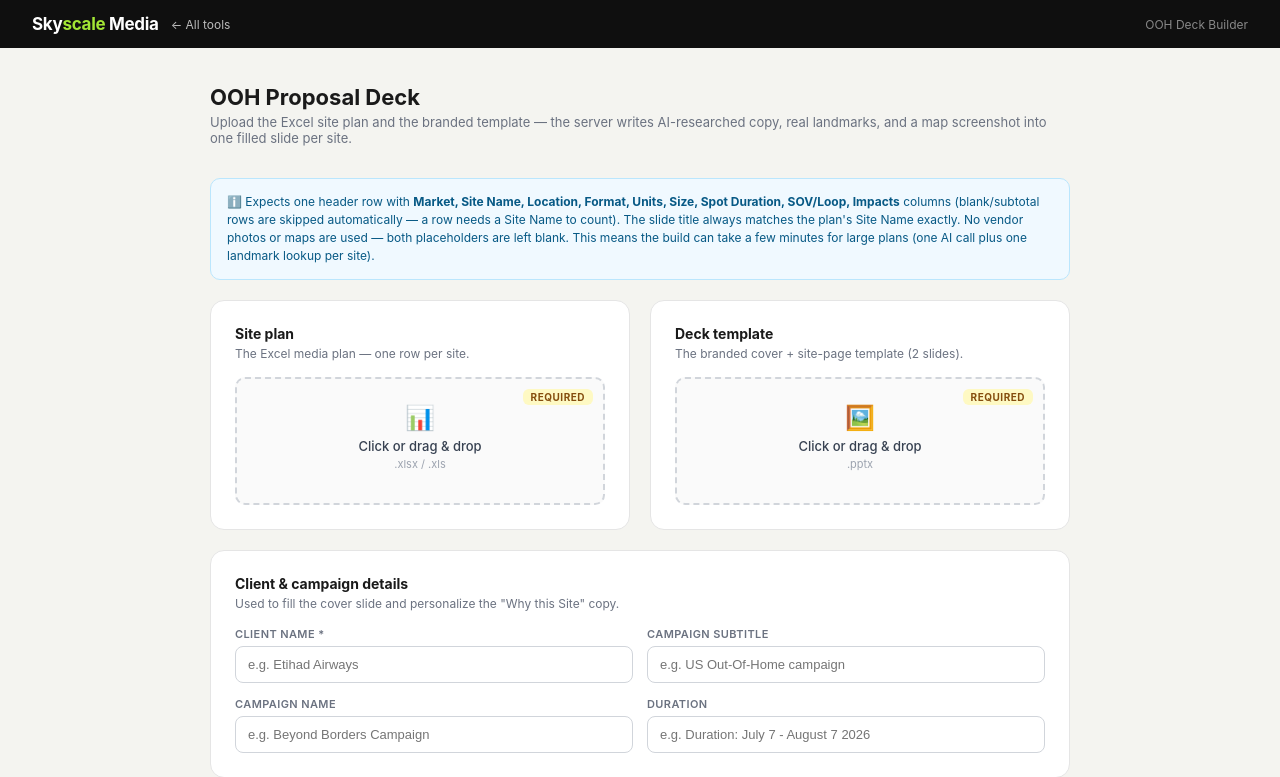
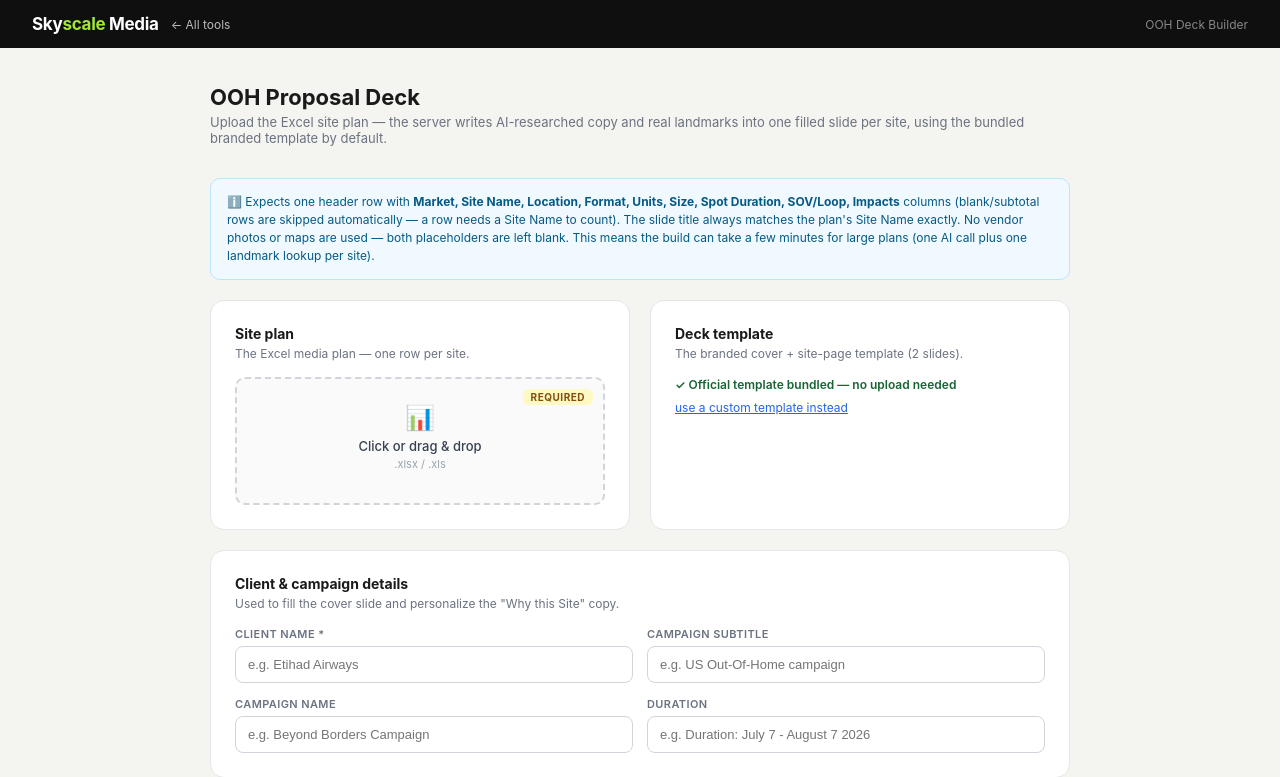
Before and after one commit to sergioabiad4-stack/etihad-ooh-creator-ppt, a Flask app: page /ooh-deck in a window 1280 px wide. Shown: the top 777 px of the page. Run offline with Flask 3, Linux system fonts and the light colour scheme; some libraries are stand-ins or nearby versions.

Commit message:
Bundle the deck template — no upload required by default
Adds assets/OOH_Deck_Template.pptx (the verified "ONE TIMES SQUARE"
template) as the default, matching the same bundled-template pattern the
CN print plan filler already uses. The template upload is now optional:
if omitted, the server uses the bundled file; uploading a custom .pptx
still overrides it for one-off campaigns that need a different deck.

Verified both paths end-to-end: building with no template file (falls
back to the bundled asset) and building with a custom upload (still
works as before).

Co-Authored-By: Claude <noreply@anthropic.com>

```diff
--- a/app.py
+++ b/app.py
@@ -1113,6 +1113,10 @@ def fill_cn_plan():
 _OOH_NS_A = 'http://schemas.openxmlformats.org/drawingml/2006/main'
 _OOH_NS_R = 'http://schemas.openxmlformats.org/officeDocument/2006/relationships'
 
+# Bundled default deck template — no upload needed unless the user wants a
+# different one for a specific campaign.
+OOH_DECK_TEMPLATE_PATH = BASE_DIR / "assets" / "OOH_Deck_Template.pptx"
+
 # Header text -> internal field name. Matched case-insensitively against the
 # Excel's header row, wherever that row happens to land (there's a Date/
 # Client/Campaign block above it).
@@ -1614,11 +1618,9 @@ def build_ooh_deck_route():
 
     if not excel_file or not excel_file.filename:
         return jsonify({'error': 'Excel site-plan file is required.'}), 400
-    if not template_file or not template_file.filename:
-        return jsonify({'error': 'Template file is required.'}), 400
     if not excel_file.filename.lower().endswith(('.xlsx', '.xls')):
         return jsonify({'error': 'Site plan must be .xlsx or .xls'}), 400
-    if not template_file.filename.lower().endswith('.pptx'):
+    if template_file and template_file.filename and not template_file.filename.lower().endswith('.pptx'):
         return jsonify({'error': 'Template must be a .pptx'}), 400
     if not client_name:
         return jsonify({'error': 'Client name is required.'}), 400
@@ -1628,7 +1630,10 @@ def build_ooh_deck_route():
     except Exception as e:
         return jsonify({'error': str(e)}), 400
 
-    template_bytes = template_file.read()
+    if template_file and template_file.filename:
+        template_bytes = template_file.read()
+    else:
+        template_bytes = OOH_DECK_TEMPLATE_PATH.read_bytes()
     job_id = uuid.uuid4().hex
     with jobs_lock:
         jobs[job_id] = {
--- a/templates/ooh_deck.html
+++ b/templates/ooh_deck.html
@@ -54,6 +54,10 @@ body{font-family:-apple-system,BlinkMacSystemFont,'Segoe UI',sans-serif;backgrou
 .progress-msg{font-size:12px;color:#6b7280}
 .btn-download{display:inline-flex;align-items:center;gap:7px;padding:11px 28px;border-radius:9px;font-size:14px;font-weight:700;cursor:pointer;border:none;background:#1f7a3c;color:#fff;text-decoration:none;margin-top:14px}
 .btn-download:hover{background:#166030}
+.tpl-note{font-size:12px;color:#6b7280;display:flex;align-items:center;gap:8px;flex-wrap:wrap}
+.tpl-note .ok{color:#166534;font-weight:600}
+.tpl-link{color:#2563eb;cursor:pointer;text-decoration:underline;font-size:12px}
+.tpl-clear{color:#dc2626;cursor:pointer;text-decoration:underline;font-size:12px}
 @media(max-width:600px){.grid{grid-template-columns:1fr}.field-grid{grid-template-columns:1fr}}
 </style>
 </head>
@@ -65,7 +69,7 @@ body{font-family:-apple-system,BlinkMacSystemFont,'Segoe UI',sans-serif;backgrou
 </div>
 <div class="wrap">
   <div class="page-title">OOH Proposal Deck</div>
-  <p class="page-sub">Upload the Excel site plan and the branded template — the server writes AI-researched copy, real landmarks, and a map screenshot into one filled slide per site.</p>
+  <p class="page-sub">Upload the Excel site plan — the server writes AI-researched copy and real landmarks into one filled slide per site, using the bundled branded template by default.</p>
 
   <div class="info-box">
     ℹ️ Expects one header row with <strong>Market, Site Name, Location, Format, Units, Size, Spot Duration, SOV/Loop, Impacts</strong> columns (blank/subtotal rows are skipped automatically — a row needs a Site Name to count). The slide title always matches the plan's Site Name exactly. No vendor photos or maps are used — both placeholders are left blank. This means the build can take a few minutes for large plans (one AI call plus one landmark lookup per site).
@@ -91,13 +95,9 @@ body{font-family:-apple-system,BlinkMacSystemFont,'Segoe UI',sans-serif;backgrou
     <div class="card">
       <div class="card-title">Deck template</div>
       <div class="card-desc">The branded cover + site-page template (2 slides).</div>
-      <div class="drop" id="tplDrop" onclick="document.getElementById('tplIn').click()"
-           ondragover="onDrag(event,'tplDrop',true)" ondragleave="onDrag(event,'tplDrop',false)" ondrop="onDropTpl(event)">
-        <span class="badge badge-req">Required</span>
-        <span class="drop-icon">🖼️</span>
-        <div class="drop-main">Click or drag &amp; drop</div>
-        <div class="drop-hint">.pptx</div>
-        <div class="drop-name" id="tplName"></div>
+      <div class="tpl-note" id="tplNote">
+        <span class="ok" id="tplStatus">✓ Official template bundled — no upload needed</span>
+        <span class="tpl-link" id="tplUseCustom" onclick="document.getElementById('tplIn').click()">use a custom template instead</span>
       </div>
       <input type="file" id="tplIn" accept=".pptx" style="display:none" onchange="onTplIn(event)">
     </div>
@@ -167,11 +167,18 @@ function setExcel(f) {
 }
 
 function onTplIn(e) { if (e.target.files[0]) setTpl(e.target.files[0]); e.target.value=''; }
-function onDropTpl(e) { e.preventDefault(); document.getElementById('tplDrop').classList.remove('over'); if (e.dataTransfer.files[0]) setTpl(e.dataTransfer.files[0]); }
 function setTpl(f) {
   tplFile = f;
-  document.getElementById('tplDrop').classList.add('has-file');
-  document.getElementById('tplName').textContent = '✓ ' + f.name;
+  document.getElementById('tplStatus').textContent = '✓ ' + f.name;
+  document.getElementById('tplUseCustom').textContent = 'use the bundled template instead';
+  document.getElementById('tplUseCustom').onclick = clearTpl;
+  updateReady();
+}
+function clearTpl() {
+  tplFile = null;
+  document.getElementById('tplStatus').textContent = '✓ Official template bundled — no upload needed';
+  document.getElementById('tplUseCustom').textContent = 'use a custom template instead';
+  document.getElementById('tplUseCustom').onclick = () => document.getElementById('tplIn').click();
   updateReady();
 }
 
@@ -179,11 +186,10 @@ document.getElementById('clientName').addEventListener('input', updateReady);
 
 function updateReady() {
   const client = document.getElementById('clientName').value.trim();
-  const ok = excelFile && tplFile && client;
+  const ok = excelFile && client;
   document.getElementById('btnGo').disabled = !ok;
   document.getElementById('readyLabel').textContent =
     !excelFile ? 'Upload the site plan to continue' :
-    !tplFile   ? 'Upload the deck template to continue' :
     !client    ? 'Enter a client name to continue' :
     'Ready to build';
 }
@@ -200,7 +206,7 @@ async function submit() {
 
   const fd = new FormData();
   fd.append('excel', excelFile);
-  fd.append('template', tplFile);
+  if (tplFile) fd.append('template', tplFile);
   fd.append('client_name', document.getElementById('clientName').value.trim());
   fd.append('campaign_subtitle', document.getElementById('campaignSubtitle').value.trim());
   fd.append('campaign_name', document.getElementById('campaignName').value.trim());
```
Also changed, not shown: 1 other file.
